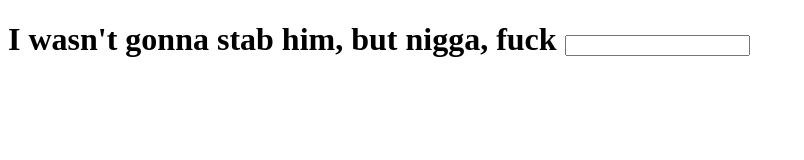
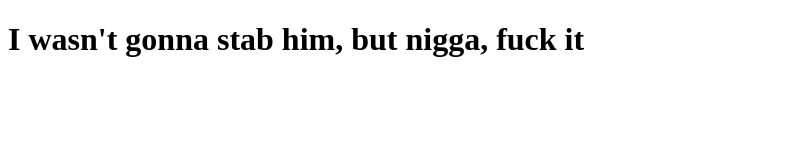
Before and after one commit to zinnergy/thefuck-isthis, a plain HTML site: page site/index.html in a window 1280 px wide. Shown: the whole page, without its empty margins (0-804 px from the left). Drawn offline with Linux system fonts and the light colour scheme.

Commit message:
My First Page.

```diff
--- a/site/index.html
+++ b/site/index.html
@@ -4,6 +4,6 @@
 	<title>The motherfuck is this</title>
 </head>
 <body>
-	<h1>I wasn't gonna stab him, but nigga, fuck <input type="" name=""></h1>
+	<h1>I wasn't gonna stab him, but nigga, fuck it</h1>
 </body>
 </html>
```
